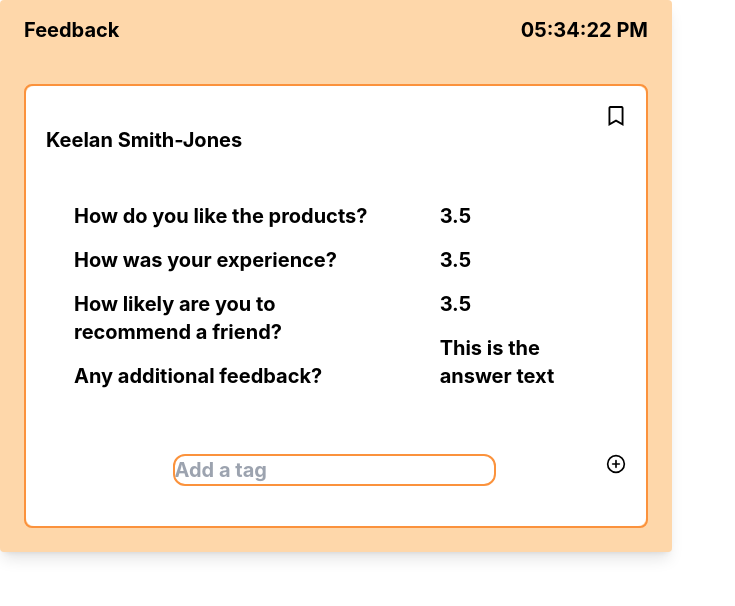
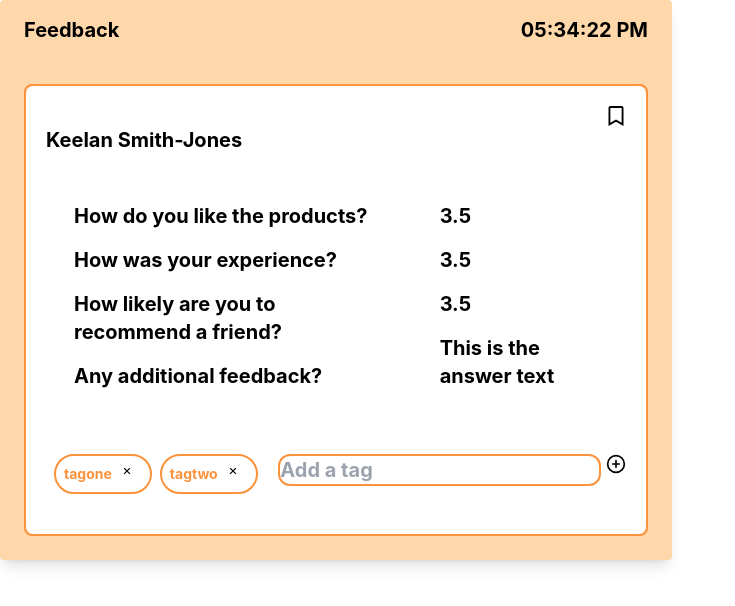
Before and after one commit to josesison1/ripe-production-test, a React (Create React App) app: page / in a window 1280 px wide. Shown: the top 606 px of the page, without its empty margins (0-735 px from the left). Built offline with nearby package versions, Linux system fonts and the light colour scheme.

Commit message:
updated functionality for tags

```diff
--- a/src/testObject.js
+++ b/src/testObject.js
@@ -24,7 +24,7 @@ const test = {
             surveyQuestion: 'Any additional feedback?'
         }
     ],
-    tags: [],
+    tags: ['tagone', 'tagtwo'],
     needsAttention: true,
     bookmarked: false
 }
--- a/src/views/FeedbackFooterTags.js
+++ b/src/views/FeedbackFooterTags.js
@@ -5,32 +5,21 @@ import { GrFormClose } from 'react-icons/gr'
 import { useState } from 'react'
 
 const FeedbackFooterTags = () => {
-  const { tags } = test
   const [tagValue, setTagValue] = useState('');
   const [addTag, setAddTag] = useState(test.tags)
+  // const { tags } = addTag
 
-  // const saveTagValue = (e) => {
-  //   if(e.key === 'Enter') {
-  //     setTagValue[e.target.tagValue] = e.target.value
-  //     e.target.value = ''
-  //   }
-  // }
-  console.log(tagValue);
-
-  const addTags = () => {
-    const newValue = setTagValue;
-    setAddTag(newValue.push())
-  }
-
-  // console.log(test.tags);
+    const addTags = () => {
+      setAddTag([...addTag, tagValue])
+    }
 
   return (
     <>
       <div className='flex justify-between flex-wrap'>
         <div className='flex mx-2'>
-          {tags.map(v => {
+          {addTag.map((v, index) => {
             return (
-              <div className='flex justify-between border-2 border-orange-400 border-w mr-2 text-sm p-2 px-2 bg-white text-orange-400 rounded-full'>{v}
+              <div key={index} className='flex justify-between border-2 border-orange-400 border-w mr-2 text-sm p-2 px-2 bg-white text-orange-400 rounded-full'>{v}
                 <div className='mx-2'> <GrFormClose/> </div>
               </div>
             )
```
